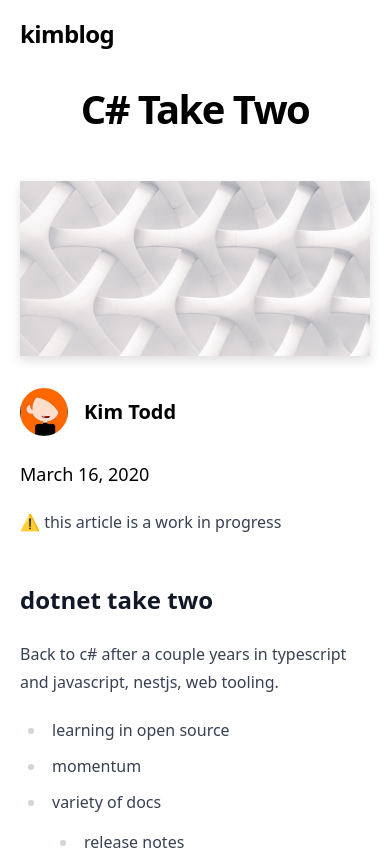
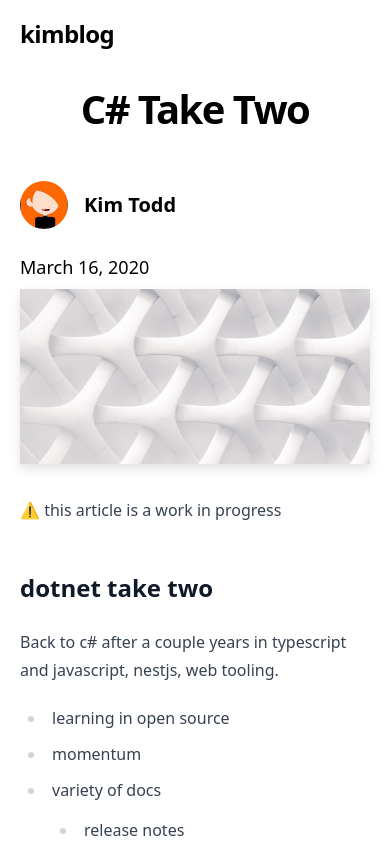
Before and after one commit to KimboTodd/kimblog, a Next.js app: page /posts/dotnetTakeTwo in a window 390 px wide. Shown: the top 850 px of the page. Built offline with nearby package versions, Linux system fonts and the light colour scheme.

Commit message:
images optional

```diff
--- a/_posts/learningAnotherLanguage.md
+++ b/_posts/learningAnotherLanguage.md
@@ -1,7 +1,7 @@
 ---
 title: 'Learning a Language'
 excerpt: 'The 4th Time Around'
-coverImage: '/assets/blog/hello-world/cover.jpg'
+coverImage:
 date: '2020-03-16T05:35:07.322Z'
 author:
   name: Kim Todd
--- a/pages/posts/[slug].tsx
+++ b/pages/posts/[slug].tsx
@@ -48,25 +48,19 @@ export default function Post({ post, morePosts, preview }: Props) {
               <h1 className="mb-12 text-center text-5xl font-bold leading-tight tracking-tighter md:text-left md:text-7xl md:leading-none lg:text-8xl">
                 {title}
               </h1>
-              <div className="hidden md:mb-12 md:block">
+              <div className="mb-6 block">
                 <Avatar name={post.author.name} picture={post.author.picture} />
               </div>
-              {post.coverImage && (
+              <div className="mb-2 text-lg md:mb-6">
+                <DateFormatter dateString={post.date} />
+              </div>
+              {post.coverImage ? (
                 <div className="mb-8 sm:mx-0 md:mb-16">
                   <CoverImage title={title} src={post.coverImage} />
                 </div>
+              ) : (
+                <hr></hr>
               )}
-              <div className="mx-auto max-w-2xl">
-                <div className="mb-6 block md:hidden">
-                  <Avatar
-                    name={post.author.name}
-                    picture={post.author.picture}
-                  />
-                </div>
-                <div className="mb-2 text-lg md:mb-6">
-                  <DateFormatter dateString={post.date} />
-                </div>
-              </div>
 
               {/* body */}
               <div className="mx-auto max-w-3xl">
```
